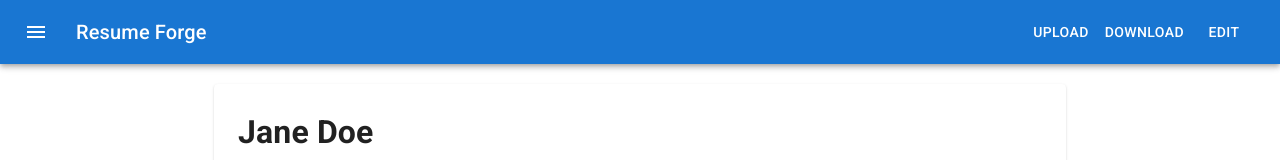
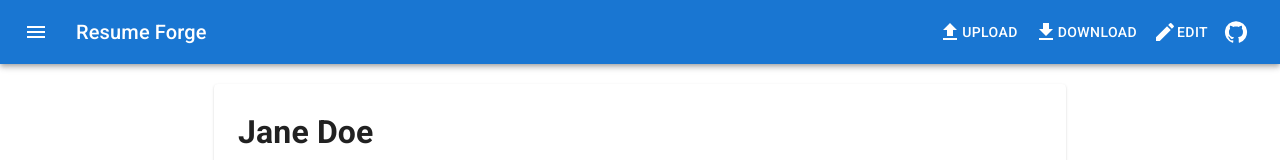
Before and after one commit to longtngo/resumeforge, a React (Vite) app: page / in a window 1280 px wide. Shown: the top 160 px of the page. Built offline with nearby package versions, Linux system fonts and the light colour scheme.

Commit message:
Add GH link

```diff
--- a/src/components/atoms/navbar/navbar.tsx
+++ b/src/components/atoms/navbar/navbar.tsx
@@ -1,5 +1,9 @@
 import { AppBar, Toolbar, IconButton, Typography, Button } from '@mui/material';
 import MenuIcon from '@mui/icons-material/Menu';
+import GitHubIcon from '@mui/icons-material/GitHub';
+import UploadIcon from '@mui/icons-material/Upload';
+import DownloadIcon from '@mui/icons-material/Download';
+import EditIcon from '@mui/icons-material/Edit';
 
 export const NavBar = () => {
   return (
@@ -17,9 +21,22 @@ export const NavBar = () => {
         <Typography variant="h6" component="div" sx={{ flexGrow: 1 }}>
           Resume Forge
         </Typography>
-        <Button color="inherit">Upload</Button>
-        <Button color="inherit">Download</Button>
-        <Button color="inherit">Edit</Button>
+        <Button color="inherit" title="Upload">
+          <UploadIcon /> Upload
+        </Button>
+        <Button color="inherit" title="Download">
+          <DownloadIcon /> Download
+        </Button>
+        <Button color="inherit" title="Edit">
+          <EditIcon /> Edit
+        </Button>
+        <IconButton
+          href="https://longtngo.github.io/resumeforge/"
+          color="inherit"
+          title="GitHub"
+        >
+          <GitHubIcon />
+        </IconButton>
       </Toolbar>
     </AppBar>
   );
```
